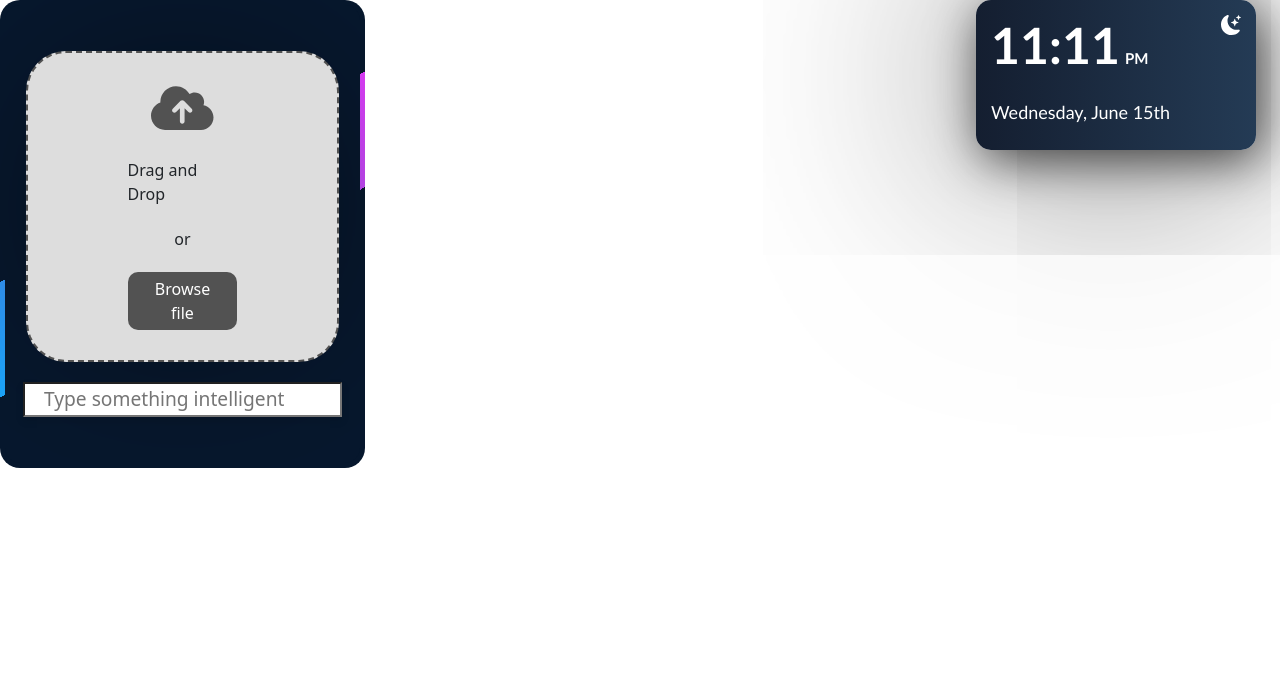
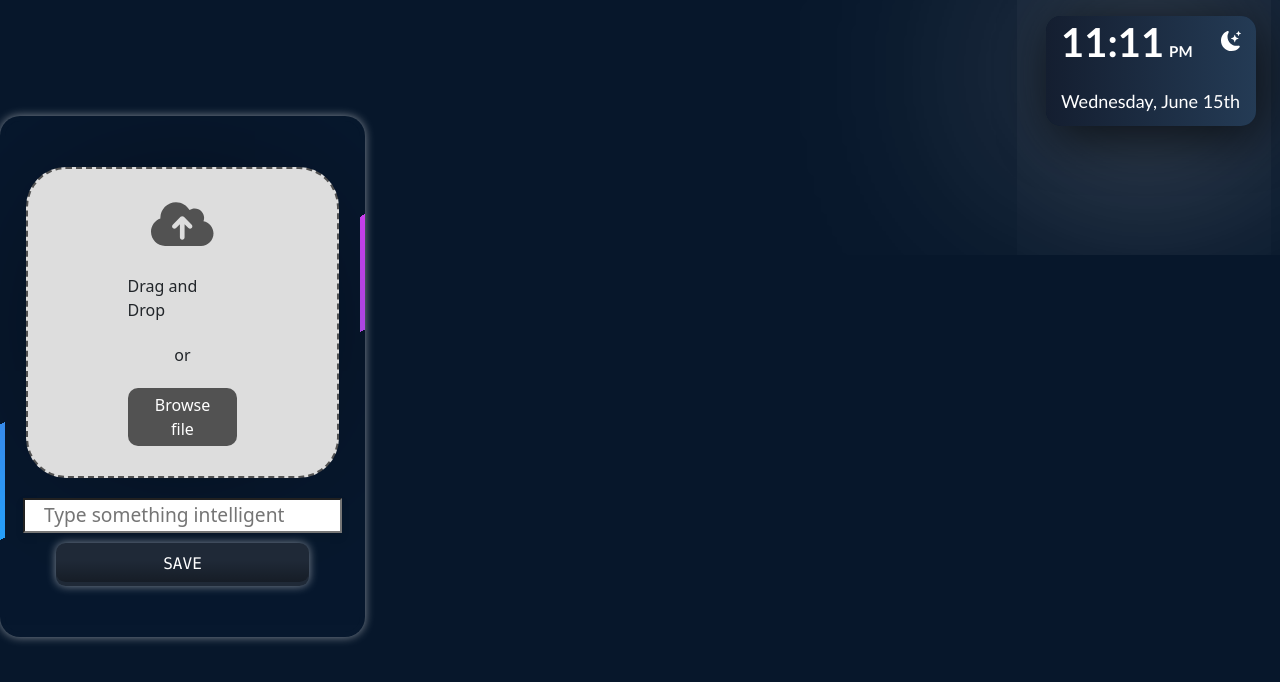
Before and after one commit to Flourish-01/cheese, a plain HTML site: page public/test.html in a window 1280 px wide. Drawn offline with Linux system fonts and the light colour scheme; no server answers.

Commit message:
update test.css and test.html

```diff
--- a/public/test.css
+++ b/public/test.css
@@ -2,7 +2,11 @@
     margin: 0;
     padding: 0;
     box-sizing: border-box;
-}.cards {
+}
+body{
+  background-color: #07172B !important;
+}
+.cards {
     z-index:- 1;
     padding: 4% 2%;
     width: 365px;
@@ -14,6 +18,7 @@
     place-items: center;
     overflow: hidden;
     border-radius: 20px;
+    box-shadow: 0 0 10px rgba(255, 255, 255, 0.5);
   }
 
   .cards h2 {
@@ -64,8 +69,6 @@
 
   .file-upload-form {
     z-index:1;
-    margin-top: 30px;
-    z-index: 1;
       width: fit-content;
       height: fit-content;
       display: flex;
@@ -151,11 +154,11 @@
       }
 
       .cardio {
-        width: 280px;
-        height: 150px;
+        width: 210px;
+        height: 110px;
         background: rgb(17, 4, 134);
         border-radius: 15px;
-        box-shadow: rgb(0,0,0,0.7) 5px 10px 50px ,rgb(0,0,0,0.7) -5px 0px 250px;
+        box-shadow: rgb(0,0,0,0.7) 5px 10px 50px ,rgb(255,255,255,0.7) -5px 0px 250px;
         display: flex;
         color: white;
         justify-content: center;
@@ -167,12 +170,10 @@
         overflow: hidden;
       }
 
-      .cardio:hover {
-        box-shadow: rgb(0,0,0) 5px 10px 50px ,rgb(0,0,0) -5px 0px 250px;
-      }
+
 
       .time-text {
-        font-size: 50px;
+        font-size: 40px;
         margin-top: 0px;
         margin-left: 15px;
         font-weight: 600;
@@ -203,3 +204,62 @@
       .cardio:hover > .moon {
         font-size: 23px;
       }
+
+      .submit{
+        margin-top: 10px;
+        font-family: ui-monospace, SFMono-Regular, Menlo, Monaco, Consolas,
+          "Liberation Mono", "Courier New", monospace;
+        font-size: 16px;
+        padding: 0.6em 6.7em;
+            box-shadow: 0 0 10px rgba(255, 255, 255, 0.5);
+        font-weight: 500;
+        background: #1f2937;
+        color: white;
+        border: none;
+        position: relative;
+        overflow: hidden;
+        border-radius: 0.6em;
+        cursor: pointer;
+      }
+
+      .gradient {
+        position: absolute;
+        width: 100%;
+        height: 100%;
+        left: 0;
+        top: 0;
+        border-radius: 0.6em;
+        margin-top: -0.25em;
+        background-image: linear-gradient(
+          rgba(0, 0, 0, 0),
+          rgba(0, 0, 0, 0),
+          rgba(0, 0, 0, 0.3)
+        );
+      }
+
+      .label {
+        position: relative;
+        top: -1px;
+      }
+
+      .transition {
+        transition-timing-function: cubic-bezier(0, 0, 0.2, 1);
+        transition-duration: 500ms;
+        background-color: #07172B;
+        border-radius: 9999px;
+        width: 0;
+        height: 0;
+        position: absolute;
+        left: 50%;
+        top: 50%;
+        transform: translate(-50%, -50%);
+      }
+
+      button:hover .transition {
+        width: 20em;
+        height: 14em;
+      }
+
+      button:active {
+        transform: scale(0.97);
+      }
--- a/public/test.html
+++ b/public/test.html
@@ -9,7 +9,7 @@
 </head>
 <body>
 
-  <div class="float-end me-4">
+  <div class="float-end me-4" style="">
     <div class="cardio">
       <p class="time-text"><span>11:11</span><span class="time-sub-text">PM</span></p>
       <p class="day-text">Wednesday, June 15th</p>
@@ -18,7 +18,7 @@
   </div>
 
     <div>
-      <div class="cards">
+      <div class="cards mt-3" style="transform: translateY(100px);">
         <label for="file" class="file-upload-label">
             <div class="file-upload-design">
               <svg viewBox="0 0 640 512" height="1em">
@@ -37,6 +37,12 @@
             <input class="input input-alt" placeholder="Type something intelligent" style="height: 20px;" type="text">
             <span class="input-border input-border-alt"></span>
         </div>
+
+        <button class="submit" style="z-index: 1;">
+          <span class="transition"></span>
+          <span class="gradient"></span>
+          <span class="label">SAVE</span>
+        </button>
 
     </div>
 
```
